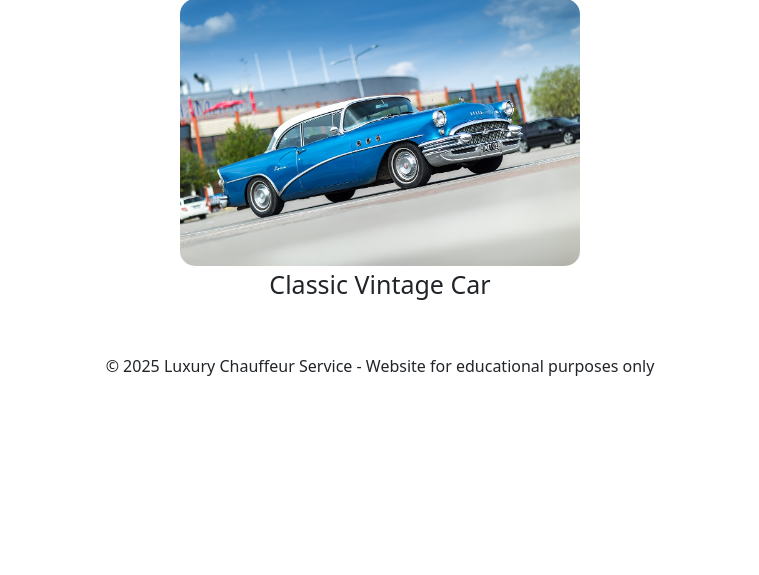
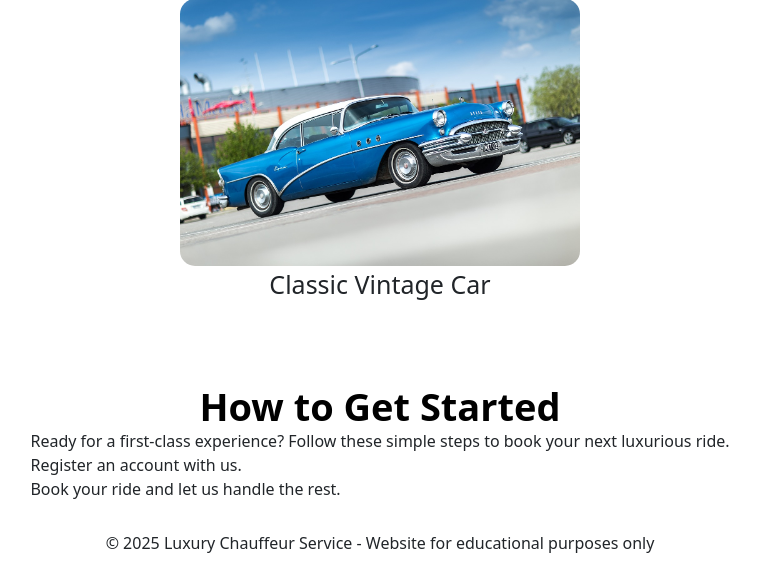
Before and after one commit to tumelo-maja/luxury-chauffeur-service, a Django app: template templates/home.html in a window 1280 px wide. Shown: the part 2212-2787 px from the top of the page, without its empty margins (260-1019 px from the left). Before the commit the page ends 2588 px from the top, so only its background shows below. Run offline with Django 4.2, Linux system fonts and the light colour scheme; the template is opened without the code that fills it, so the values that code supplies are empty; some libraries are stand-ins or nearby versions.

```diff
--- a/templates/base.html
+++ b/templates/base.html
@@ -6,6 +6,12 @@
 <head>
     <meta charset="UTF-8">
     <meta name="viewport" content="width=device-width, initial-scale=1.0">
+    <!-- Favicons-->
+    <link rel="apple-touch-icon" sizes="180x180" href="{% static 'favicons/apple-touch-icon.png' %}">
+    <link rel="icon" type="image/png" sizes="32x32" href="{% static 'favicons/favicon-32x32.png' %}">
+    <link rel="icon" type="image/png" sizes="16x16" href="{% static 'favicons/favicon-16x16.png' %}">
+    <link rel="manifest" href="{% static 'favicons/site.webmanifest' %}">
+
     <title>Luxury Chauffeur Services</title>
     <!-- HTMX and extension -->
     <script src="https://unpkg.com/htmx.org/dist/htmx.js" defer></script>
--- a/templates/home.html
+++ b/templates/home.html
@@ -110,6 +110,14 @@
             </div>
         </div>
     </section>
+    <section id="get-started">
+        <h2 class="h2-style text-center">How to Get Started</h2>
+        <p>Ready for a first-class experience? Follow these simple steps to book your next luxurious ride.</p>
+        <ol>
+            <li>Register an account with us.</li>
+            <li>Book your ride and let us handle the rest.</li>
+        </ol>
+    </section>
 
 
 </main>
```
Also changed, not shown: README.md, static/favicons/android-chrome-192x192.png (added), static/favicons/android-chrome-512x512.png (added), static/favicons/apple-touch-icon.png (added), static/favicons/favicon-16x16.png (added), static/favicons/favicon-32x32.png (added), static/favicons/favicon.ico (added), static/favicons/site.webmanifest (added), static/images/lux_chauffeurs_logo.png (added).
